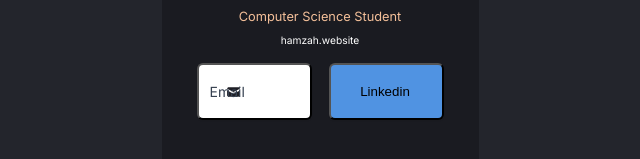
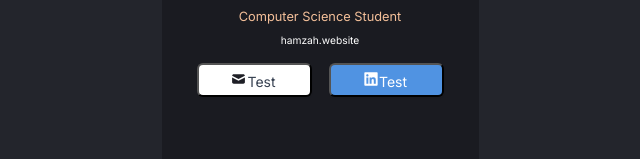
Before and after one commit to realiru/LearnReact, a React (Vite) app in the folder Project - Digital Business Card/Business Card/: page / in a window 1280 px wide. Shown: the part 373-532 px from the top of the page, without its empty margins (320-960 px from the left). Built offline with nearby package versions, Linux system fonts and the light colour scheme.

Commit message:
Added icons
Added icons to the button, have to align and style text correctly

```diff
--- a/Project - Digital Business Card/Business Card/src/components/Buttons.jsx
+++ b/Project - Digital Business Card/Business Card/src/components/Buttons.jsx
@@ -1,10 +1,16 @@
 import React from "react";
+import Mail from '../assets/Mail.svg';
+import Linkedin from '../assets/Linkedin.svg';
 
 export default function Buttons() {
     return (
         <div className="buttons">
-            <button className="buttons--email"><h1>Email</h1></button>
-            <button className="buttons--linkedin">Linkedin</button>
+            <button className="buttons--email">
+                <p><img src={Mail}/>Test</p>
+                </button>
+            <button className="buttons--linkedin">
+                <p> <img src={Linkedin}/>Test</p>
+                </button>
             </div>
     )
     }
--- a/Project - Digital Business Card/Business Card/src/index.css
+++ b/Project - Digital Business Card/Business Card/src/index.css
@@ -98,44 +98,37 @@ body {
 
 }
 
-.buttons--email{
-/* Layout */
+.buttons>button{
   display: flex;
   width: 115px;
+  height: 34px;
   padding: 9px 13px 9px 11px;
-  justify-content: space-between;
+  justify-content: center;
   align-items: center;
   gap: 8px;
-/* Style */
+
+  font-family: Inter;
+  font-size: 14px;
+  font-style: normal;
+  font-weight: 500;
+  line-height: 16px; /* 114.286% */
+
+}
+
+
+.buttons--email{
+  color: #374151;
   border-radius: 6px;
-  border: 1px solid (#D1D5DB);
   background: #FFF;
-  background-image: url(assets/Mail.svg);
-  background-repeat: no-repeat;
-  background-position: center left 26px;
 
   /* shadow/sm */
   box-shadow: 0px 1px 2px 0px rgba(0, 0, 0, 0.05);
 }
 
-.buttons--email>h1{
-color:#374151;
-font-family: Inter;
-font-size: 14px;
-font-style: normal;
-font-weight: 500;
-line-height: 16px; /* 114.286% */
-}
+
 
 .buttons--linkedin{
-/* Layout */
-  display: flex;
-  width: 115px;
-  padding: 9px 13px 9px 11px;
-  justify-content: center;
-  align-items: center;
-  gap: 8px;
-/*Style*/
+  color: #FFF;
   border-radius: 6px;
   background: #5093E2;
 
```
